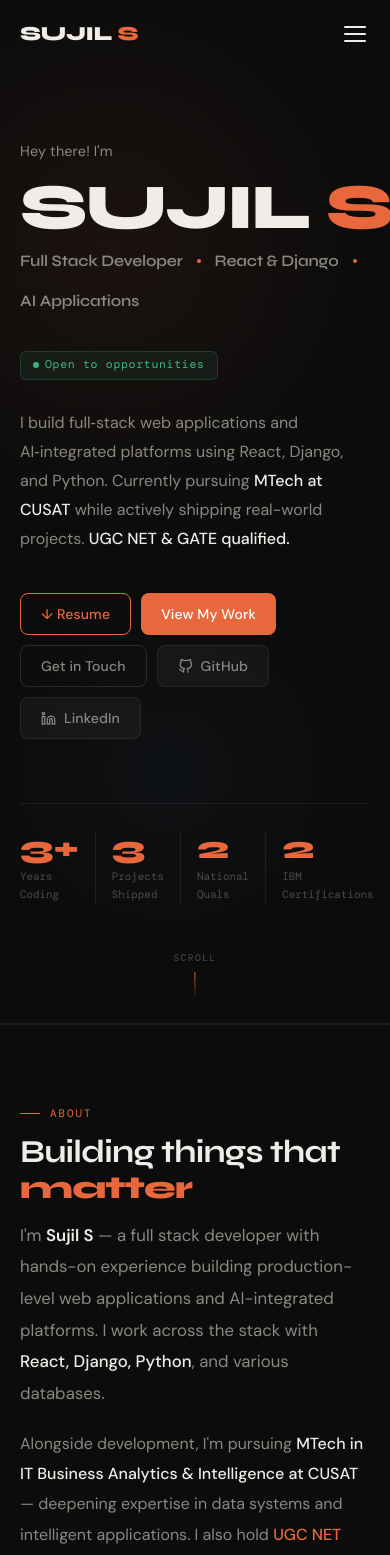
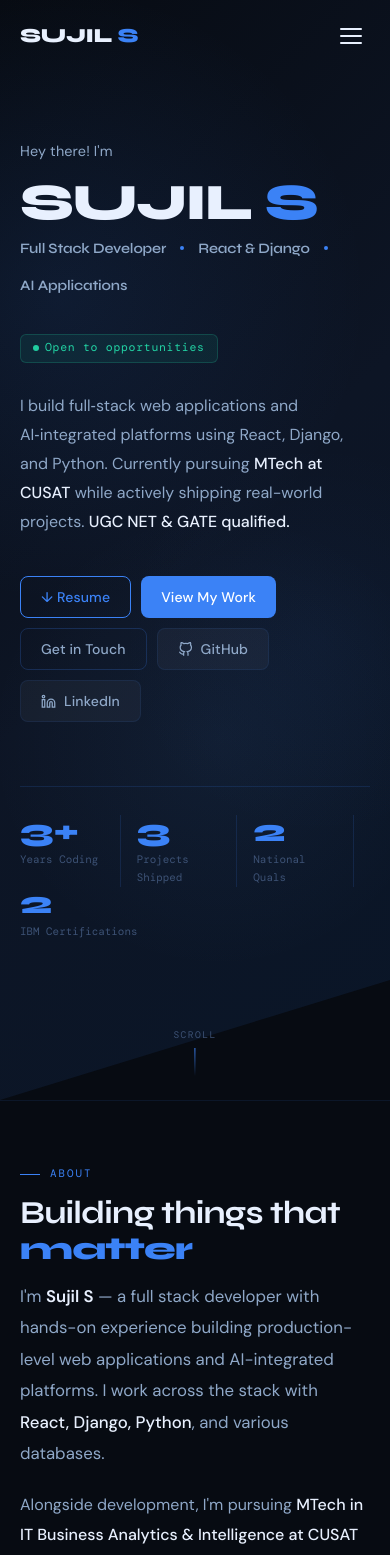
Before and after one commit to sujilsubrahmanian/Portfolio, a React (Vite) app: page / in a window 390 px wide. Shown: the top 1555 px of the page. Built offline with nearby package versions, Linux system fonts and the light colour scheme; a web font is replaced by a local one.

Commit message:
Final Commit After Fixing the colour combination

```diff
--- a/src/components/Contact.jsx
+++ b/src/components/Contact.jsx
@@ -1,22 +1,21 @@
 import React, { useState } from 'react'
 
 const socials = [
-  { label: 'Email',    value: 'sujilsubrahmanian2001@gmail.com', href: 'mailto:sujilsubrahmanian2001@gmail.com', icon: '✉️', color: '#e8673c' },
-  { label: 'GitHub',   value: 'github.com/sujilsubrahmanian',    href: 'https://github.com/sujilsubrahmanian',   icon: '⌨️', color: '#9a9a90' },
-  { label: 'LinkedIn', value: 'linkedin.com/in/sujil--s',         href: 'https://linkedin.com/in/sujil--s',       icon: '💼', color: '#4a90d9' },
-  { label: 'Phone',    value: '+91 8139831540',                  href: 'tel:+918139831540',                      icon: '📞', color: '#3db88a' },
+  { label: 'Email',    value: 'sujilsubrahmanian2001@gmail.com', href: 'mailto:sujilsubrahmanian2001@gmail.com', icon: '✉️', color: '#3b82f6' },
+  { label: 'GitHub',   value: 'github.com/sujilsubrahmanian',    href: 'https://github.com/sujilsubrahmanian',   icon: '⌨️', color: '#8fa8c8' },
+  { label: 'LinkedIn', value: 'linkedin.com/in/sujil--s',        href: 'https://linkedin.com/in/sujil--s',       icon: '💼', color: '#60a5fa' },
+  { label: 'Phone',    value: '+91 8139831540',                  href: 'tel:+918139831540',                      icon: '📞', color: '#22d3a4' },
 ]
 
 export default function Contact() {
   const [form, setForm] = useState({ name: '', email: '', message: '' })
-  const [status, setStatus] = useState(null) // null | 'sending' | 'sent'
+  const [status, setStatus] = useState(null)
 
   const change = (e) => setForm({ ...form, [e.target.name]: e.target.value })
 
   const submit = async (e) => {
     e.preventDefault()
     setStatus('sending')
-
     const subject = encodeURIComponent(`Portfolio message from ${form.name}`)
     const body = encodeURIComponent(
       `Name: ${form.name}\nEmail: ${form.email}\n\nMessage:\n${form.message}`
@@ -26,10 +25,16 @@ export default function Contact() {
     setForm({ name: '', email: '', message: '' })
   }
 
+  const inputStyle = {
+    background: 'rgba(13,21,37,1)',
+    border: '1px solid rgba(59,130,246,0.15)',
+    color: 'inherit',
+  }
+
   return (
-    <section id="contact" className="section border-t border-border relative">
+    <section id="contact" className="section relative" style={{ borderTop: '1px solid rgba(59,130,246,0.10)' }}>
       <div className="absolute top-[20%] -right-[5%] w-[400px] h-[400px] rounded-full pointer-events-none"
-           style={{ background: 'radial-gradient(circle, rgba(232,103,60,0.07) 0%, transparent 70%)' }} />
+           style={{ background: 'radial-gradient(circle, rgba(59,130,246,0.07) 0%, transparent 70%)' }} />
 
       <div className="container relative z-10">
         <p className="section-label">Contact</p>
@@ -38,7 +43,7 @@ export default function Contact() {
           Open to full-time roles, collaborations, and interesting problems. Fill the form or reach out directly.
         </p>
 
-        <div className="grid grid-cols-1 lg:grid-cols-[1fr_340px] gap-10">
+        <div className="grid grid-cols-1 lg:grid-cols-[1fr_320px] gap-8 lg:gap-10">
 
           {/* Form */}
           <form onSubmit={submit} className="flex flex-col gap-5">
@@ -61,10 +66,12 @@ export default function Contact() {
                     required
                     placeholder={f.placeholder}
                     autoComplete={f.autoComplete}
-                    className="w-full px-4 py-3 bg-card border border-border rounded-lg
+                    className="w-full px-4 py-3 rounded-lg
                                text-text font-sans text-[0.9rem] outline-none
-                               transition-colors duration-200
-                               focus:border-accent/60 placeholder:text-text-3"
+                               transition-colors duration-200 placeholder:text-text-3"
+                    style={inputStyle}
+                    onFocus={e => e.target.style.borderColor = 'rgba(59,130,246,0.50)'}
+                    onBlur={e => e.target.style.borderColor = 'rgba(59,130,246,0.15)'}
                   />
                 </div>
               ))}
@@ -81,10 +88,12 @@ export default function Contact() {
                 required
                 rows={5}
                 placeholder="Tell me about your project, role, or opportunity..."
-                className="w-full px-4 py-3 resize-y bg-card border border-border rounded-lg
+                className="w-full px-4 py-3 resize-y rounded-lg
                            text-text font-sans text-[0.9rem] outline-none
-                           transition-colors duration-200
-                           focus:border-accent/60 placeholder:text-text-3"
+                           transition-colors duration-200 placeholder:text-text-3"
+                style={inputStyle}
+                onFocus={e => e.target.style.borderColor = 'rgba(59,130,246,0.50)'}
+                onBlur={e => e.target.style.borderColor = 'rgba(59,130,246,0.15)'}
               />
             </div>
 
@@ -109,7 +118,8 @@ export default function Contact() {
               <SocialCard key={i} s={s} />
             ))}
 
-            <div className="mt-1.5 p-5 bg-accent/[0.04] border border-accent/25 rounded-xl">
+            <div className="mt-1.5 p-5 rounded-xl"
+                 style={{ background: 'rgba(59,130,246,0.04)', border: '1px solid rgba(59,130,246,0.22)' }}>
               <p className="text-[0.88rem] text-text-2 leading-[1.7] mb-3.5">
                 Looking for a <strong className="text-text">full-time role</strong> in full‑stack
                 development, software engineering, or AI-adjacent positions.
@@ -135,11 +145,10 @@ function SocialCard({ s }) {
       href={s.href}
       target={s.href.startsWith('http') ? '_blank' : undefined}
       rel="noreferrer"
-      className="flex items-center gap-3.5 p-[15px_18px] bg-card border border-border
-                 rounded-[10px] transition-all duration-200 no-underline"
+      className="flex items-center gap-3.5 p-[15px_18px] rounded-[10px] transition-all duration-200 no-underline"
       style={{
-        borderColor: hovered ? `${s.color}45` : undefined,
-        background: hovered ? `${s.color}08` : undefined,
+        background: hovered ? `${s.color}08` : 'rgba(13,21,37,1)',
+        border: `1px solid ${hovered ? `${s.color}45` : 'rgba(59,130,246,0.10)'}`,
       }}
       onMouseEnter={() => setHovered(true)}
       onMouseLeave={() => setHovered(false)}
--- a/src/components/Footer.jsx
+++ b/src/components/Footer.jsx
@@ -2,7 +2,7 @@ import React from 'react'
 
 export default function Footer() {
   return (
-    <footer className="border-t border-border py-7">
+    <footer className="py-7" style={{ borderTop: '1px solid rgba(59,130,246,0.10)' }}>
       <div className="container flex items-center justify-between flex-wrap gap-4">
         <span className="font-display text-[1.1rem] font-extrabold text-text tracking-tight">
           SUJIL <span className="text-accent">S</span>
@@ -21,7 +21,7 @@ export default function Footer() {
               href={h}
               target={h.startsWith('http') ? '_blank' : undefined}
               rel="noreferrer"
-              className="text-[0.78rem] text-text-3 transition-colors duration-200 hover:text-text"
+              className="text-[0.78rem] text-text-3 transition-colors duration-200 hover:text-accent"
             >
               {l}
             </a>
--- a/src/components/Hero.jsx
+++ b/src/components/Hero.jsx
@@ -21,14 +21,18 @@ export default function Hero() {
     <section
       id="hero"
       className="min-h-screen flex items-center relative overflow-hidden"
-      style={{ padding: '140px 0 120px' }}
+      style={{
+        padding: '140px 0 160px',
+        background: 'linear-gradient(135deg, #070b12 0%, #0d1525 50%, #0a1628 100%)',
+      }}
     >
-      {/* Ambient glows */}
-      <div className="absolute -top-[5%] -right-[5%] w-[600px] h-[600px] rounded-full pointer-events-none"
-           style={{ background: 'radial-gradient(circle, rgba(232,103,60,0.07) 0%, transparent 62%)' }} />
-      <div className="absolute bottom-[5%] -left-[8%] w-[400px] h-[400px] rounded-full pointer-events-none"
-           style={{ background: 'radial-gradient(circle, rgba(74,144,217,0.04) 0%, transparent 65%)' }} />
-      <div className="absolute bottom-0 left-0 right-0 h-px bg-border" />
+      {/* Blue ambient glows */}
+      <div className="absolute -top-[5%] -right-[5%] w-[700px] h-[700px] rounded-full pointer-events-none"
+           style={{ background: 'radial-gradient(circle, rgba(59,130,246,0.10) 0%, transparent 62%)' }} />
+      <div className="absolute bottom-[10%] -left-[8%] w-[500px] h-[500px] rounded-full pointer-events-none"
+           style={{ background: 'radial-gradient(circle, rgba(96,165,250,0.06) 0%, transparent 65%)' }} />
+      <div className="absolute top-[40%] left-[30%] w-[400px] h-[400px] rounded-full pointer-events-none"
+           style={{ background: 'radial-gradient(circle, rgba(59,130,246,0.04) 0%, transparent 70%)' }} />
 
       <div className="container relative z-10 w-full">
 
@@ -41,8 +45,8 @@ export default function Hero() {
 
         {/* Name */}
         <div style={fadeStyle(0.12)} className="mb-2.5 leading-none">
-          <h1 className="font-display font-extrabold tracking-[-0.04em] leading-[0.92] text-text whitespace-nowrap"
-              style={{ fontSize: 'clamp(4rem, 8.5vw, 9rem)' }}>
+          <h1 className="font-display font-extrabold tracking-[-0.04em] leading-[0.92] text-text"
+              style={{ fontSize: 'clamp(3.2rem, 8.5vw, 9rem)' }}>
             SUJIL <span className="text-accent">S</span>
           </h1>
         </div>
@@ -53,7 +57,7 @@ export default function Hero() {
             <React.Fragment key={role}>
               {i > 0 && <span className="w-1 h-1 rounded-full bg-accent flex-shrink-0" />}
               <span className="font-display font-semibold text-text-2 tracking-[-0.01em]"
-                    style={{ fontSize: 'clamp(1rem, 1.4vw, 1.35rem)' }}>
+                    style={{ fontSize: 'clamp(0.9rem, 1.4vw, 1.35rem)' }}>
                 {role}
               </span>
             </React.Fragment>
@@ -96,10 +100,11 @@ export default function Hero() {
         </div>
 
         {/* Stats */}
-        <div style={fadeStyle(0.54)}
-             className="flex gap-0 pt-7 border-t border-border max-w-[480px]">
+        <div style={{ ...fadeStyle(0.54), borderColor: 'rgba(59,130,246,0.15)' }}
+             className="flex gap-0 pt-7 border-t max-w-[480px] flex-wrap sm:flex-nowrap">
           {stats.map((s, i) => (
-            <div key={i} className={`flex-1 pr-4 mr-4 ${i < 3 ? 'border-r border-border' : ''}`}>
+            <div key={i} className={`flex-1 pr-4 mr-4 min-w-[80px] ${i < 3 ? 'border-r' : ''}`}
+                 style={{ borderColor: 'rgba(59,130,246,0.15)' }}>
               <div className="font-display text-[2rem] font-extrabold text-accent leading-none">
                 {s.num}
               </div>
@@ -110,9 +115,25 @@ export default function Hero() {
       </div>
 
       {/* Scroll indicator */}
-      <div className="absolute bottom-6 left-1/2 -translate-x-1/2 flex flex-col items-center gap-1.5">
+      <div className="absolute bottom-6 left-1/2 -translate-x-1/2 flex flex-col items-center gap-1.5 z-10">
         <span className="text-[0.6rem] text-text-3 tracking-[0.15em] uppercase font-mono">scroll</span>
-        <div className="w-px h-7" style={{ background: 'linear-gradient(to bottom, #e8673c, transparent)' }} />
+        <div className="w-px h-7" style={{ background: 'linear-gradient(to bottom, #3b82f6, transparent)' }} />
+      </div>
+
+      {/* Diagonal color break at the bottom — like abhijith.dev */}
+      <div
+        className="absolute bottom-0 left-0 right-0 pointer-events-none"
+        style={{ height: '120px', zIndex: 5 }}
+      >
+        {/* Dark wedge cutting in from bottom-right */}
+        <svg
+          viewBox="0 0 1440 120"
+          xmlns="http://www.w3.org/2000/svg"
+          preserveAspectRatio="none"
+          style={{ width: '100%', height: '100%', display: 'block' }}
+        >
+          <polygon points="0,120 1440,0 1440,120" fill="#070b12" />
+        </svg>
       </div>
     </section>
   )
--- a/src/components/Navbar.jsx
+++ b/src/components/Navbar.jsx
@@ -16,9 +16,13 @@ export default function Navbar({ scrollY }) {
     <nav
       className={`fixed top-0 left-0 right-0 z-50 transition-all duration-300 ${
         solid
-          ? 'py-3.5 bg-black/[0.92] backdrop-blur-xl border-b border-border'
+          ? 'py-3.5 backdrop-blur-xl border-b'
           : 'py-5 bg-transparent'
       }`}
+      style={solid ? {
+        background: 'rgba(7,11,18,0.94)',
+        borderColor: 'rgba(59,130,246,0.12)',
+      } : {}}
     >
       <div className="container flex items-center justify-between">
         {/* Logo */}
@@ -55,7 +59,7 @@ export default function Navbar({ scrollY }) {
         {/* Hamburger */}
         <button
           onClick={() => setOpen(!open)}
-          className="md:hidden flex flex-col gap-[5px] bg-transparent border-0 cursor-pointer p-1"
+          className="md:hidden flex flex-col gap-[5px] bg-transparent border-0 cursor-pointer p-2"
           aria-label="Toggle menu"
         >
           {[0, 1, 2].map((i) => (
@@ -78,13 +82,14 @@ export default function Navbar({ scrollY }) {
 
       {/* Mobile overlay */}
       {open && (
-        <div className="fixed inset-0 bg-bg/[0.98] flex flex-col items-center justify-center gap-7 z-40 animate-slide-down">
+        <div className="fixed inset-0 flex flex-col items-center justify-center gap-7 z-40 animate-slide-down"
+             style={{ background: 'rgba(7,11,18,0.98)' }}>
           {links.map((l) => (
             <a
               key={l.label}
               href={l.href}
               onClick={() => setOpen(false)}
-              className="text-3xl font-bold text-text font-display tracking-tight"
+              className="text-3xl font-bold text-text font-display tracking-tight hover:text-accent transition-colors"
             >
               {l.label}
             </a>
--- a/src/index.css
+++ b/src/index.css
@@ -10,12 +10,12 @@
   }
 
   :root {
-    --accent: #e8673c;
-    --accent2: #f08050;
-    --accent-dim: rgba(232,103,60,0.10);
-    --accent-border: rgba(232,103,60,0.25);
-    --green: #3db88a;
-    --blue: #4a90d9;
+    --accent: #3b82f6;
+    --accent2: #60a5fa;
+    --accent-dim: rgba(59,130,246,0.10);
+    --accent-border: rgba(59,130,246,0.25);
+    --green: #22d3a4;
+    --blue: #60a5fa;
   }
 
   html {
@@ -29,13 +29,13 @@
   }
 
   ::selection {
-    background: #e8673c;
+    background: #3b82f6;
     color: #fff;
   }
 
   ::-webkit-scrollbar { width: 4px; }
   ::-webkit-scrollbar-track { @apply bg-bg; }
-  ::-webkit-scrollbar-thumb { @apply bg-accent rounded-sm; }
+  ::-webkit-scrollbar-thumb { background: #3b82f6; border-radius: 2px; }
 
   a { color: inherit; text-decoration: none; }
   img { max-width: 100%; display: block; }
@@ -77,7 +77,7 @@
   }
   .btn-primary {
     @apply bg-accent text-white hover:bg-accent-2 hover:-translate-y-px
-           hover:shadow-[0_6px_24px_rgba(232,103,60,0.38)];
+           hover:shadow-[0_6px_24px_rgba(59,130,246,0.40)];
   }
   .btn-outline {
     @apply bg-transparent border border-border-2 text-text-2
@@ -133,6 +133,6 @@
 
   @media (max-width: 768px) {
     .container { @apply px-5; }
-    .section { @apply py-20; }
+    .section { @apply py-16; }
   }
 }
--- a/tailwind.config.js
+++ b/tailwind.config.js
@@ -13,27 +13,27 @@ export default {
       },
       colors: {
         bg: {
-          DEFAULT: '#0c0c0c',
-          2: '#111111',
-          3: '#171717',
+          DEFAULT: '#070b12',
+          2: '#0d1220',
+          3: '#111827',
         },
-        card: '#141414',
+        card: '#0d1525',
         accent: {
-          DEFAULT: '#e8673c',
-          2: '#f08050',
-          dim: 'rgba(232,103,60,0.10)',
+          DEFAULT: '#3b82f6',
+          2: '#60a5fa',
+          dim: 'rgba(59,130,246,0.10)',
         },
         border: {
-          DEFAULT: 'rgba(255,255,255,0.07)',
-          2: 'rgba(255,255,255,0.13)',
+          DEFAULT: 'rgba(59,130,246,0.10)',
+          2: 'rgba(59,130,246,0.22)',
         },
         text: {
-          DEFAULT: '#f0ede8',
-          2: '#8a8880',
-          3: '#4e4c49',
+          DEFAULT: '#e8f0fe',
+          2: '#8fa8c8',
+          3: '#3d5275',
         },
-        green: '#3db88a',
-        blue: '#4a90d9',
+        green: '#22d3a4',
+        blue: '#60a5fa',
       },
       animation: {
         'pulse-glow': 'pulseGlow 2s ease-in-out infinite',
```
Also changed, not shown: src/components/About.jsx (+16 -14 lines), src/components/Achievements.jsx (+18 -14 lines), src/components/Education.jsx (+13 -10 lines), src/components/Projects.jsx (+21 -17 lines), src/components/Skills.jsx (+19 -13 lines).
